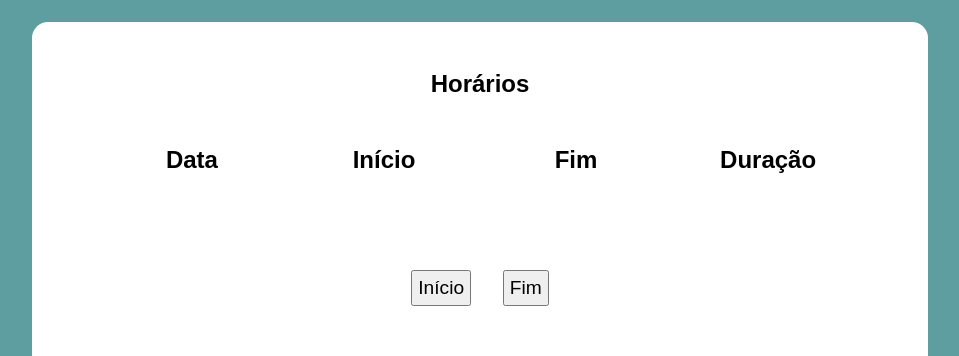
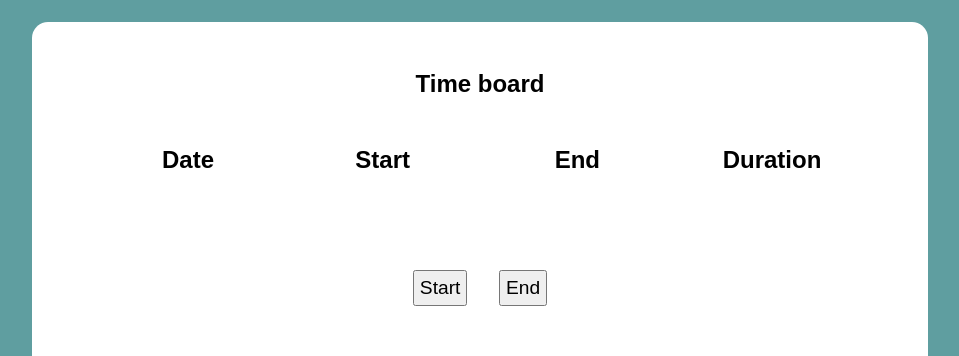
Before and after one commit to thiago-burnatt/timekeeping, a plain HTML site: page index.html in a window 1280 px wide. Shown: the part 230-586 px from the top of the page, without its empty margins (160-1119 px from the left). Drawn offline with Linux system fonts and the light colour scheme.

Commit message:
Changing texts to English

```diff
--- a/index.html
+++ b/index.html
@@ -18,36 +18,36 @@
 
     <section class="main-section">
         <div class="main-frame-board">
-            <h1>Horários</h1>
+            <h1>Time board</h1>
             <div class="time-board">
 
                 <div class="date">
-                    <h2>Data</h2>
+                    <h2>Date</h2>
                     <ul class="ul-date"></ul>
                 </div>
 
 
                 <div class="start">
-                    <h2>Início</h2>
+                    <h2>Start</h2>
                     <ul class="ul-start"></ul>
                 </div>
 
                 <div class="end">
-                    <h2>Fim</h2>
+                    <h2>End</h2>
                     <ul class="ul-end"></ul>
 
                 </div>
 
                 <div class="total-time">
-                    <h2>Duração</h2>
+                    <h2>Duration</h2>
                     <ul class="ul-total-time"></ul>
 
                 </div>
 
             </div>
             <div class='set-time'>
-                <button class="btn-start-time">Início</button>
-                <button class="btn-end-time">Fim</button>
+                <button class="btn-start-time">Start</button>
+                <button class="btn-end-time">End</button>
 
             </div>
 
```
